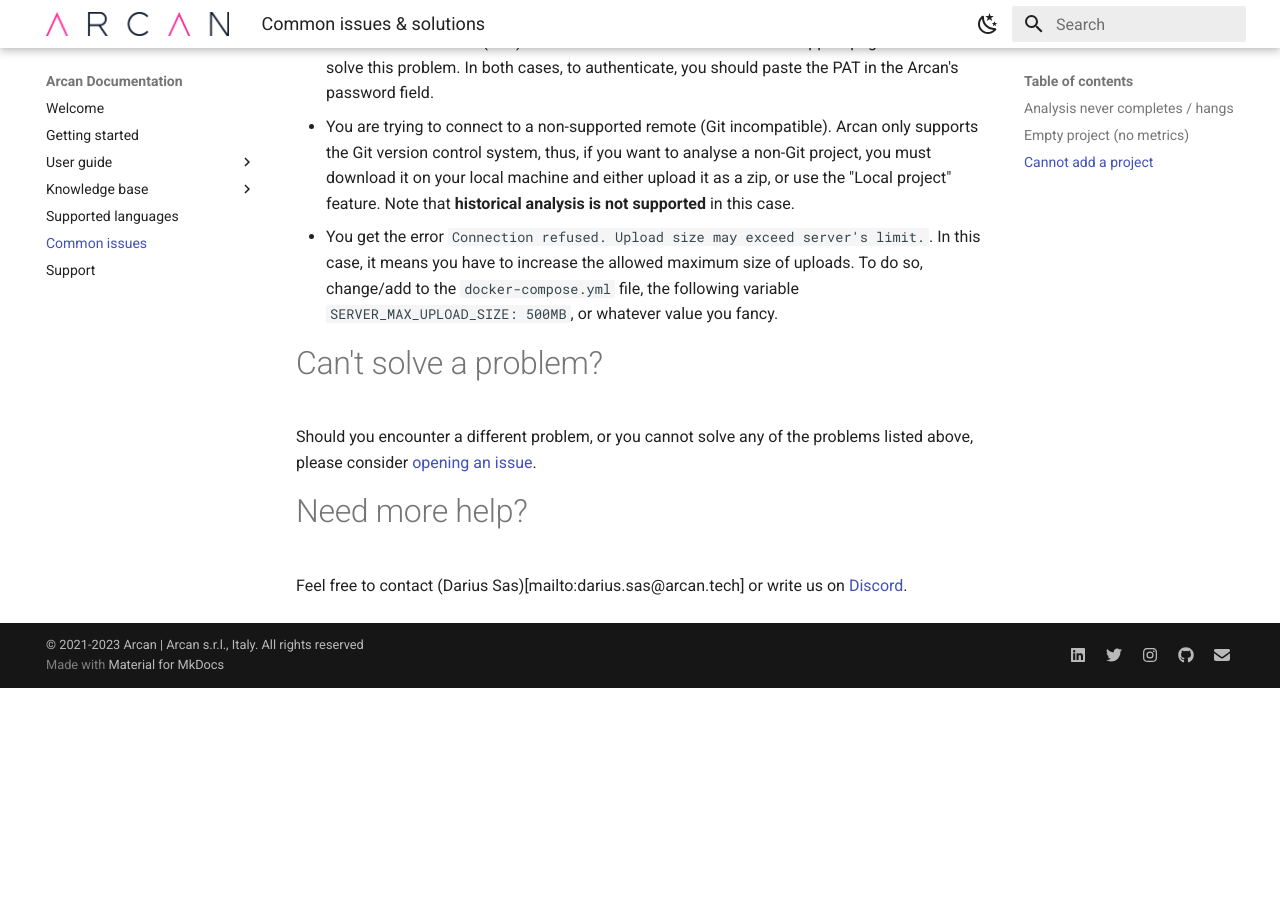
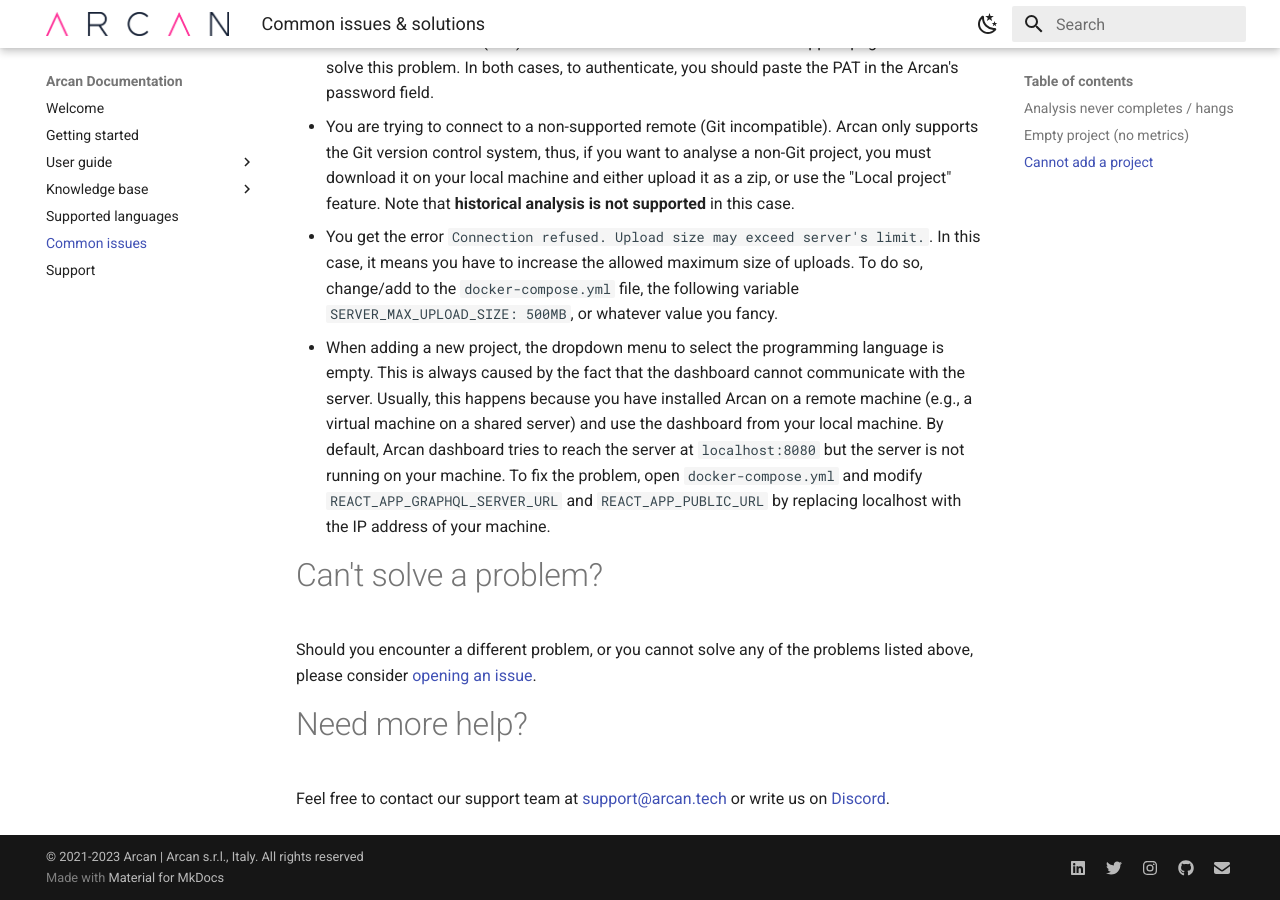
Before and after one commit to Arcan-Tech/arcan-docs, an MkDocs documentation site: the page built from docs/common-issues.md, in a window 1280 px wide and 900 px high, scrolled down 1476 px. Built offline with MkDocs 1.6.1 and Material for MkDocs 9.7.7, drawn with Linux system fonts in a browser that asks for light colours; the version menu is left out; before the commit the page ends 2164 px from its top, so only the background shows below that.

Commit message:
Added new common issue explanation

```diff
--- a/docs/common-issues.md
+++ b/docs/common-issues.md
@@ -34,6 +34,7 @@
 - You are trying to add a remote project but the URL or credentials are incorrect. If so, Arcan shows an error message that tells you which is the case (wrong credentials or wrong URL). Note that GitHub and GitLab do not support password authentication any longer in favor of Private Access Token (PAT). Please refer to [GitHub](https://docs.github.com/en/authentication/keeping-your-account-and-data-secure/creating-a-personal-access-token)'s and [GitLab](https://docs.gitlab.com/ee/user/profile/personal_access_tokens.html)'s support pages on how to solve this problem. In both cases, to authenticate, you should paste the PAT in the Arcan's password field.
 - You are trying to connect to a non-supported remote (Git incompatible). Arcan only supports the Git version control system, thus, if you want to analyse a non-Git project, you must download it on your local machine and either upload it as a zip, or use the "Local project" feature. Note that **historical analysis is not supported** in this case.
 - You get the error `Connection refused. Upload size may exceed server's limit.`. In this case, it means you have to increase the allowed maximum size of uploads. To do so, change/add to the `docker-compose.yml` file, the following variable `SERVER_MAX_UPLOAD_SIZE: 500MB`, or whatever value you fancy.
+- When adding a new project, the dropdown menu to select the programming language is empty. This is always caused by the fact that the dashboard cannot communicate with the server. Usually, this happens because you have installed Arcan on a remote machine (e.g., a virtual machine on a shared server) and use the dashboard from your local machine. By default, Arcan dashboard tries to reach the server at `localhost:8080` but the server is not running on your machine. To fix the problem, open `docker-compose.yml` and modify `REACT_APP_GRAPHQL_SERVER_URL` and `REACT_APP_PUBLIC_URL`  by replacing localhost with the IP address of your machine.
 
 # Can't solve a problem?
 
@@ -41,4 +42,4 @@
 
 # Need more help?
 
-Feel free to contact (Darius Sas)[mailto:darius.sas@arcan.tech] or write us on [Discord](https://discord.gg/zDmfa68V).
+Feel free to contact our support team at <support@arcan.tech> or write us on [Discord](https://discord.gg/Nfk7juy3qd).
```
